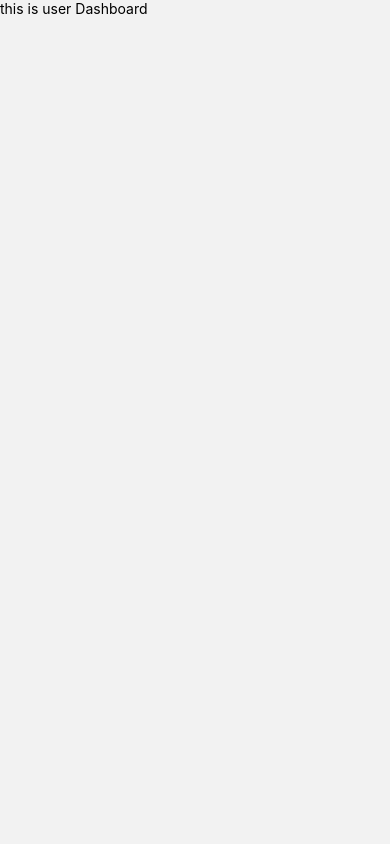
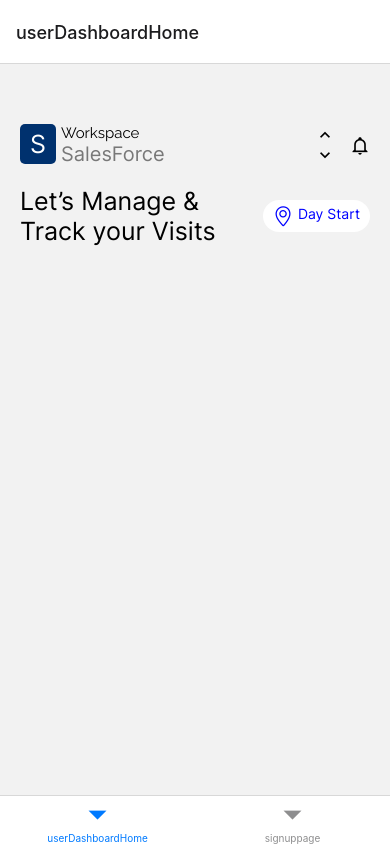
Before and after one commit to DevWizardMMR/Mohaiminur-android-app, a React Native app: screen /Home in a window 390 px wide. Built offline with nearby package versions, Linux system fonts and the light colour scheme.

Commit message:
user dashborad navigation tab is complete

```diff
--- a/src/Navigation/RootNavigation.tsx
+++ b/src/Navigation/RootNavigation.tsx
@@ -1,6 +1,7 @@
 import { createNativeStackNavigator } from "@react-navigation/native-stack";
 import AuthStack from "./AuthStack";
 import UserDashboard from "../screens/dashboard/UserDashboard";
+import UserDashboardMain from "./UserDashboardMain";
 
 const RootNavigator = createNativeStackNavigator();
 
@@ -9,10 +10,10 @@ const RootNavigation = () => {
     <>
       <RootNavigator.Navigator
         screenOptions={{ headerShown: false }}
-        initialRouteName="start"
+        initialRouteName="welcome"
       >
         <RootNavigator.Screen name="welcome" component={AuthStack} />
-        <RootNavigator.Screen name="Home" component={UserDashboard} />
+        <RootNavigator.Screen name="Home" component={UserDashboardMain} />
       </RootNavigator.Navigator>
     </>
   );
--- /dev/null
+++ b/src/Navigation/UserDashboardMain.tsx
@@ -0,0 +1,18 @@
+import { createBottomTabNavigator } from "@react-navigation/bottom-tabs";
+import UserDashboard from "../screens/dashboard/UserDashboard";
+import SignupPage from "../screens/userverify/SignupPage";
+
+const Tab = createBottomTabNavigator();
+
+const UserDashboardMain = () => {
+  return (
+    <>
+      <Tab.Navigator initialRouteName="userDashboardHome">
+        <Tab.Screen name="userDashboardHome" component={UserDashboard} />
+        <Tab.Screen name="signuppage" component={SignupPage} />
+      </Tab.Navigator>
+    </>
+  );
+};
+
+export default UserDashboardMain;
--- a/src/screens/dashboard/UserDashboard.tsx
+++ b/src/screens/dashboard/UserDashboard.tsx
@@ -1,13 +1,104 @@
-import { View, Text } from "react-native";
+import { View, Text, TouchableOpacity, StyleSheet } from "react-native";
+import Icon from "react-native-vector-icons/MaterialIcons";
+import IcoSimpleLineIconsn from "react-native-vector-icons/SimpleLineIcons";
+import Icons from "react-native-vector-icons/MaterialCommunityIcons";
 
 const UserDashboard = () => {
   return (
     <>
-      <View>
-        <Text>this is user Dashboard</Text>
+      <View style={{ marginHorizontal: 20 }}>
+        <View
+          style={{
+            marginTop: 60,
+            flexDirection: "row",
+            justifyContent: "space-between",
+            alignItems: "center",
+          }}
+        >
+          <TouchableOpacity
+            style={{
+              flexDirection: "row",
+              gap: 5,
+              justifyContent: "center",
+              alignItems: "flex-start",
+            }}
+          >
+            <Text style={styles.icon}>S</Text>
+            <View>
+              <Text style={{ fontSize: 15, fontFamily: "font-raleway" }}>
+                Workspace
+              </Text>
+              <Text
+                style={{ fontSize: 20, fontFamily: "font-inter", opacity: 0.5 }}
+              >
+                SalesForce
+              </Text>
+            </View>
+          </TouchableOpacity>
+          <View
+            style={{
+              flexDirection: "row",
+              justifyContent: "center",
+              alignItems: "center",
+              gap: 15,
+            }}
+          >
+            <View>
+              <Icon name="keyboard-arrow-up" size={20} color="black" />
+              <Icon name="keyboard-arrow-down" size={20} color="black" />
+            </View>
+            <Icons name="bell-outline" size={20} color="black" />
+          </View>
+        </View>
+        <View
+          style={{
+            marginTop: 20,
+            flexDirection: "row",
+            justifyContent: "space-between",
+            gap: 10,
+            alignItems: "center",
+          }}
+        >
+          <Text
+            style={{ fontFamily: "font-inter", fontSize: 25, width: "60%" }}
+          >
+            Let’s Manage & Track your Visits
+          </Text>
+          <TouchableOpacity
+            style={{
+              flexDirection: "row",
+              backgroundColor: "white",
+              paddingHorizontal: 10,
+              paddingVertical: 5,
+              borderRadius: 50,
+              gap: 5,
+            }}
+          >
+            <IcoSimpleLineIconsn name="location-pin" size={20} color="blue" />
+            <Text style={{ color: "blue", fontFamily:"font-inter" }}>Day Start</Text>
+          </TouchableOpacity>
+        </View>
+        <View style={{}}>
+          <View></View>
+          <View></View>
+          <View></View>
+        </View>
       </View>
     </>
   );
 };
 
+const styles = StyleSheet.create({
+  icon: {
+    backgroundColor: "#00316E",
+    width: "auto",
+    paddingHorizontal: 10,
+    paddingVertical: 5,
+    borderRadius: 5,
+    fontSize: 25,
+    color: "white",
+    fontFamily: "font-inter",
+  },
+});
+
 export default UserDashboard;
```
